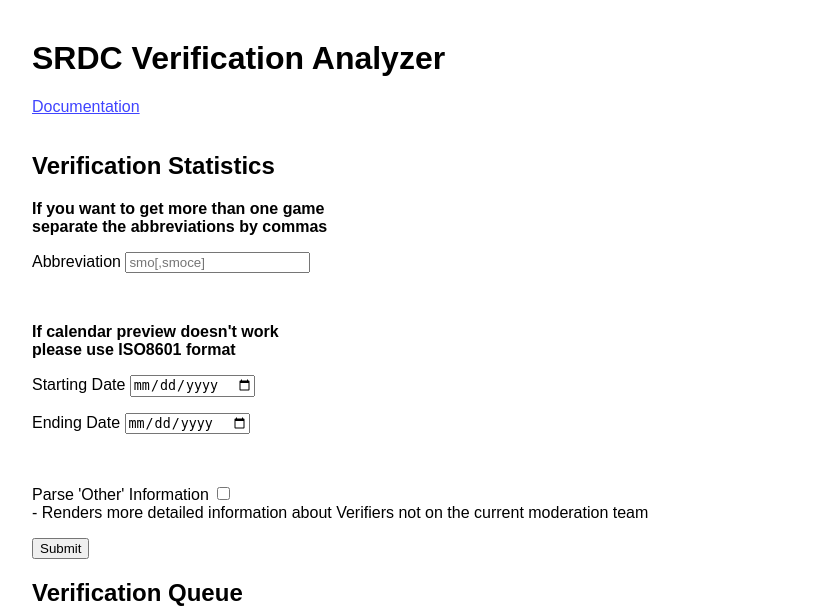
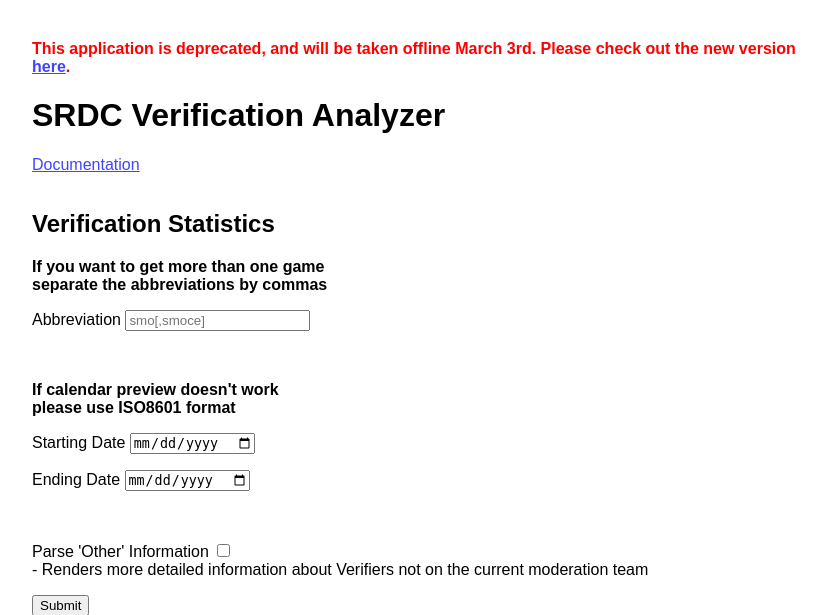
Before and after one commit to amyy54/srdc-verification-analyzer, a Flask app: page / in a window 1280 px wide. Shown: the top 615 px of the page, without its empty margins (216-1042 px from the left). Run offline with Flask 2, Linux system fonts and the light colour scheme.

Commit message:
final touchup for archive

```diff
--- a/templates/data.html
+++ b/templates/data.html
@@ -34,6 +34,7 @@
     </script>
 </head>
 <body>
+    <p style="font-weight: bold; color: red;">This application is deprecated, and will be taken offline March 3rd. Please check out the new version <a href="/src-analyzer">here</a>.</p>
     <h1>{{ analyzer_info['game_name'] }}</h1>
     {% if not isMinimal %}
     <h3>Current runs in queue: <a href="{{ url_for('queue_page_with_directory', games=analyzer_info['game_id']) }}">{{ analyzer_info['in_queue'] }}</a></h3>
--- a/templates/index.html
+++ b/templates/index.html
@@ -6,6 +6,7 @@
     <title>SRDC-Verification-Analyzer</title>
 </head>
 <body>
+    <p style="font-weight: bold; color: red;">This application is deprecated, and will be taken offline March 3rd. Please check out the new version <a href="/src-analyzer">here</a>.</p>
     <h1>SRDC Verification Analyzer</h1>
 
     <p style="padding-bottom: 1em;"><a href="{{docs_url}}">Documentation</a></p>
--- a/templates/leaderboard.html
+++ b/templates/leaderboard.html
@@ -11,6 +11,7 @@
         </style>
     </head>
     <body>
+        <p style="font-weight: bold; color: red;">This application is deprecated, and will be taken offline March 3rd. Please check out the new version <a href="/src-analyzer">here</a>.</p>
         <article class="leaderboard">
             <header>
               <h1 class="leaderboard__title"><span class="leaderboard__title--top">{{ analyzer_info['game_name'] }}</span><span class="leaderboard__title--bottom">Verification Leaderboard</span></h1>
--- a/templates/queue.html
+++ b/templates/queue.html
@@ -4,6 +4,7 @@
     <title>{{gamereq.upper()}} Queue | SRDC-Verification-Analyzer</title>
 </head>
 <body>
+<p style="font-weight: bold; color: red;">This application is deprecated, and will be taken offline March 3rd. Please check out the new version <a href="/src-analyzer">here</a>.</p>
 {% for x in queue_data %}
 <h2 style="padding-left: 50px;">{{x["game_name"]}} - [{{ x["run_count"] }}]</h2>
 <table class="centerHoriz">
--- a/templates/verifier.html
+++ b/templates/verifier.html
@@ -4,6 +4,7 @@
     <title>{{verifier_data["examiner"]}} | SRDC-Verification-Analyzer</title>
 </head>
 <body>
+<p style="font-weight: bold; color: red;">This application is deprecated, and will be taken offline March 3rd. Please check out the new version <a href="/src-analyzer">here</a>.</p>
 <h2 style="padding-left: 50px;">{{verifier_data["examiner"]}}</h2>
 <table class="centerHoriz">
 {% for y in verifier_data["runs"] %}
```
Also changed, not shown: README.md.
